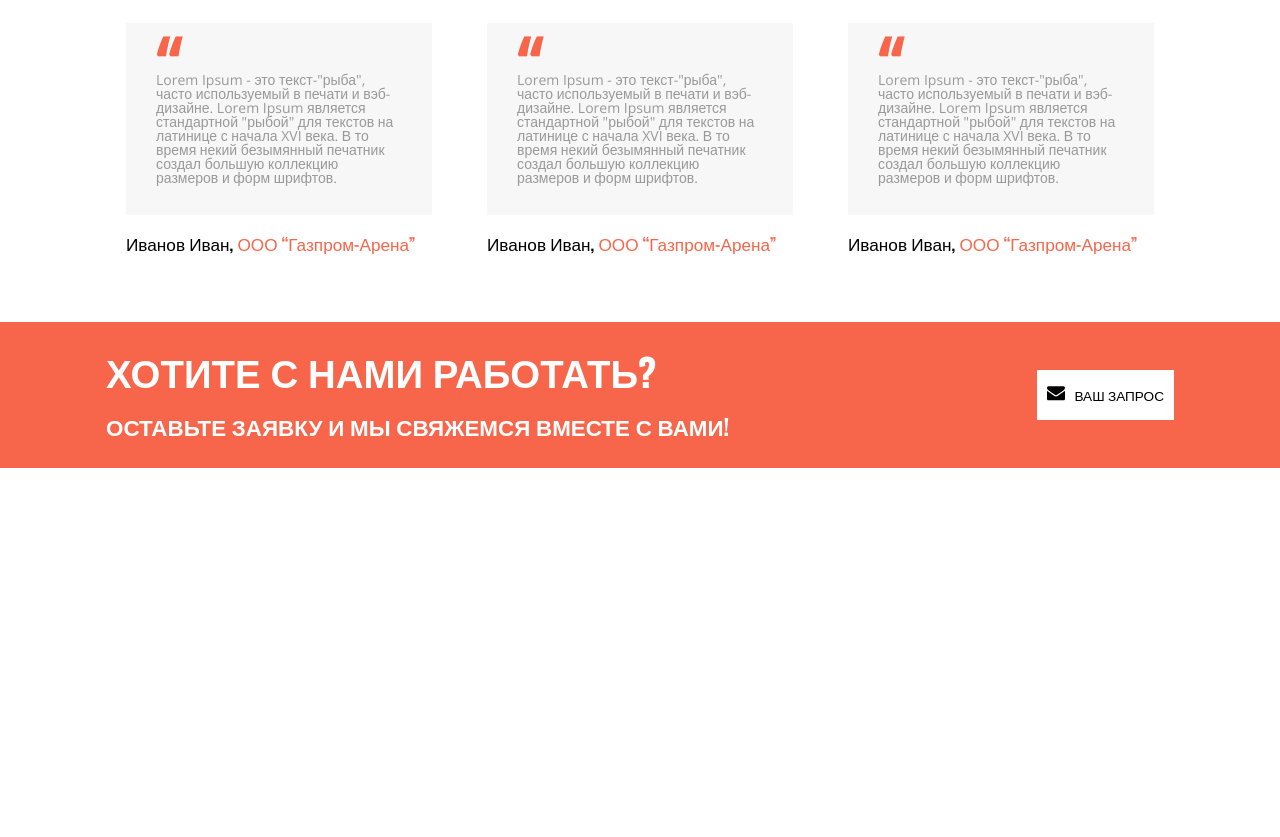
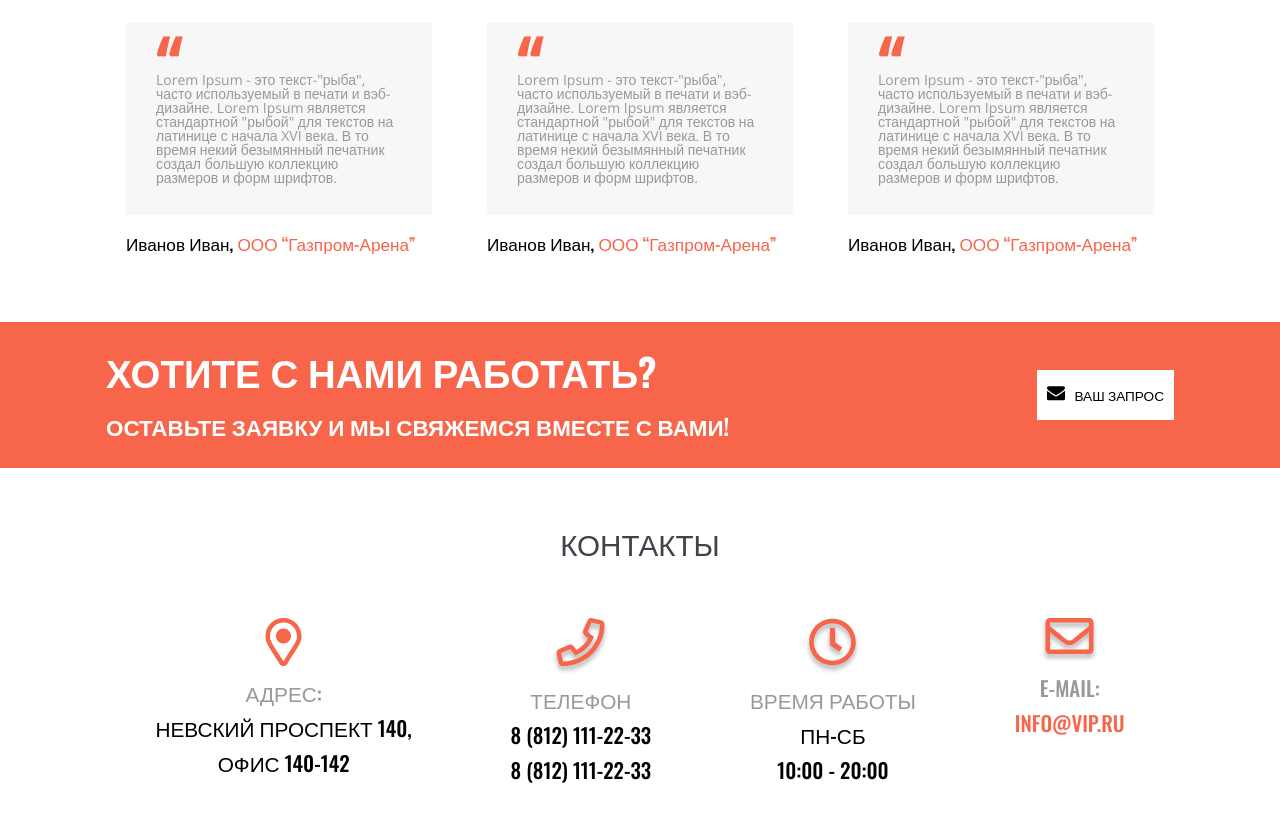
Before and after one commit to ruslooob/projectCompany, a plain HTML site: page index.html in a window 1280 px wide. Shown: the part 3552-4389 px from the top of the page. Before the commit the page ends 4020 px from the top, so only its background shows below. Drawn offline with nearby package versions, Linux system fonts and the light colour scheme.

Commit message:
added contacts section

```diff
--- a/index.html
+++ b/index.html
@@ -255,6 +255,58 @@
 				</div>
 			</div>
 		</section>
+		<section class="contacts">
+			<div class="container">
+				<div class="contacts__wrapper">
+					<div class="contacts__title title">Контакты</div>
+					<div class="contacts__content">
+						<div class="contacts__item">
+							<img src="img/adress-icon.svg" alt="">
+							<div class="contacts__item-title">
+								Адрес:
+							</div>
+							<div class="contacts__item-subtitle">
+								НЕВСКИЙ ПРОСПЕКТ 140,<br>
+								ОФИС 140-142
+							</div>
+						</div>
+						<div class="contacts__item">
+							<img src="img/tel-icon.svg" alt="tel">
+							<div class="contacts__item-title">
+								ТЕЛЕФОН
+							</div>
+							<div class="contacts__item-subtitle">
+								8 (812) 111-22-33 <br>
+								8 (812) 111-22-33
+							</div>
+						</div>
+						<div class="contacts__item">
+							<img src="img/clock-icon.svg" alt="clock">
+							<div class="contacts__item-title">
+								время работы
+							</div>
+							<div class="contacts__item-subtitle">
+								ПН-СБ<br>
+								10:00 - 20:00
+							</div>
+						</div>
+						<div class="contacts__item">
+							<img src="img/orange-letter-iconsvg.svg" alt="letter">
+							<div class="contacts__item-title">
+								E-MAIL:
+							</div>
+							<div class="contacts__item-subtitle">
+								<span class="orange">INFO@VIP.RU</span>
+							</div>
+						</div>
+					</div>
+				</div>
+
+			</div>
+		</section>
+		<footer class="footer">
+
+		</footer>
 	</div>
 	<script src="js/main.js"></script>
 </body>
--- a/scss/style.scss
+++ b/scss/style.scss
@@ -424,3 +424,32 @@ body {
 		}
 	}
 }
+
+.contacts {
+	text-align: center;
+	font-family: "Oswald", sans-serif;
+	font-weight: 500;
+	text-transform: uppercase;
+	@include adaptiv-font(24, 16, 1920);
+	line-height: 35px;
+	&__wrapper {
+		padding-bottom: 50px;
+	}
+	&__content {
+		display: flex;
+		justify-content: space-around;
+	}
+	&__item {
+		transition: transform 0.3s linear;
+		cursor: pointer;
+		&-subtitle {
+			color: black;
+			.orange {
+				color: #f7654a;
+			}
+		}
+		&:hover {
+			transform: scale(1.2);
+		}
+	}
+}
```
Also changed, not shown: css/style.css, img/orange-letter-iconsvg.svg (added).
